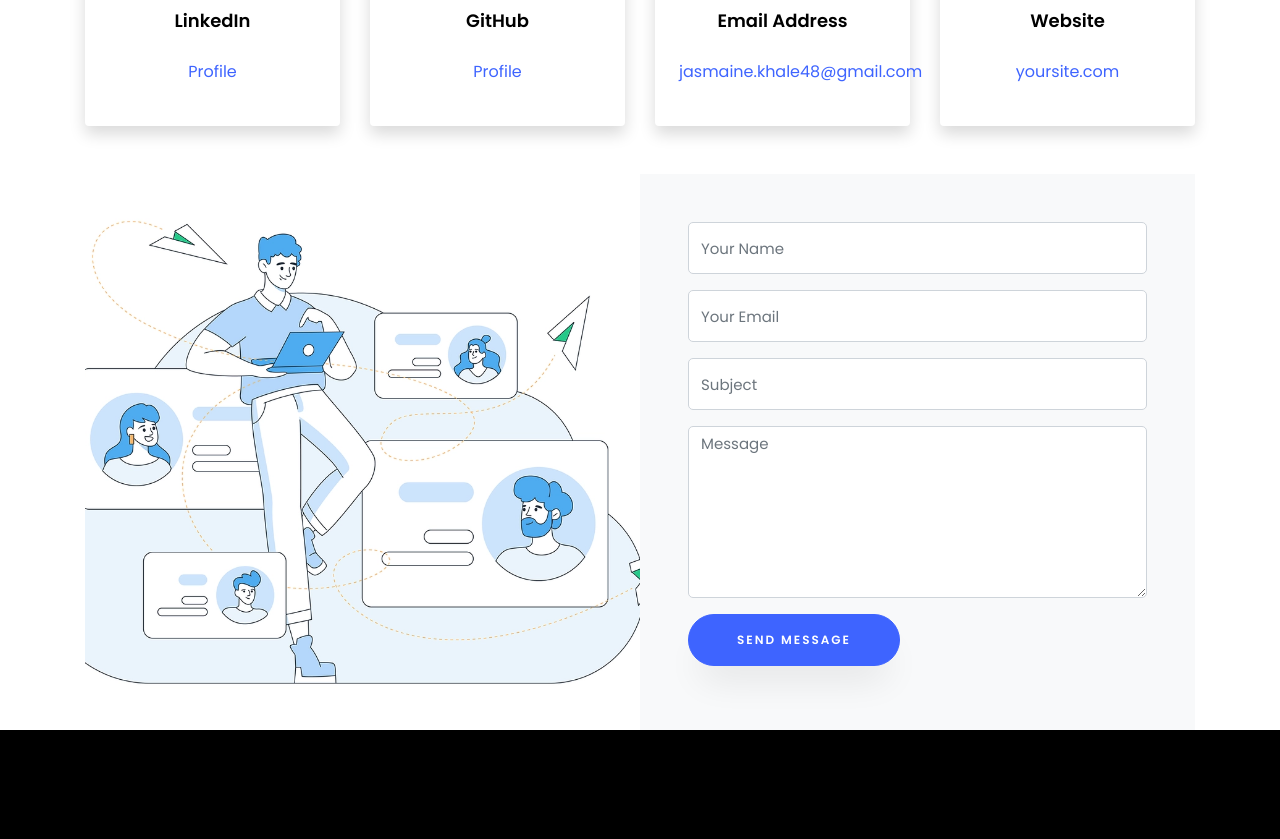
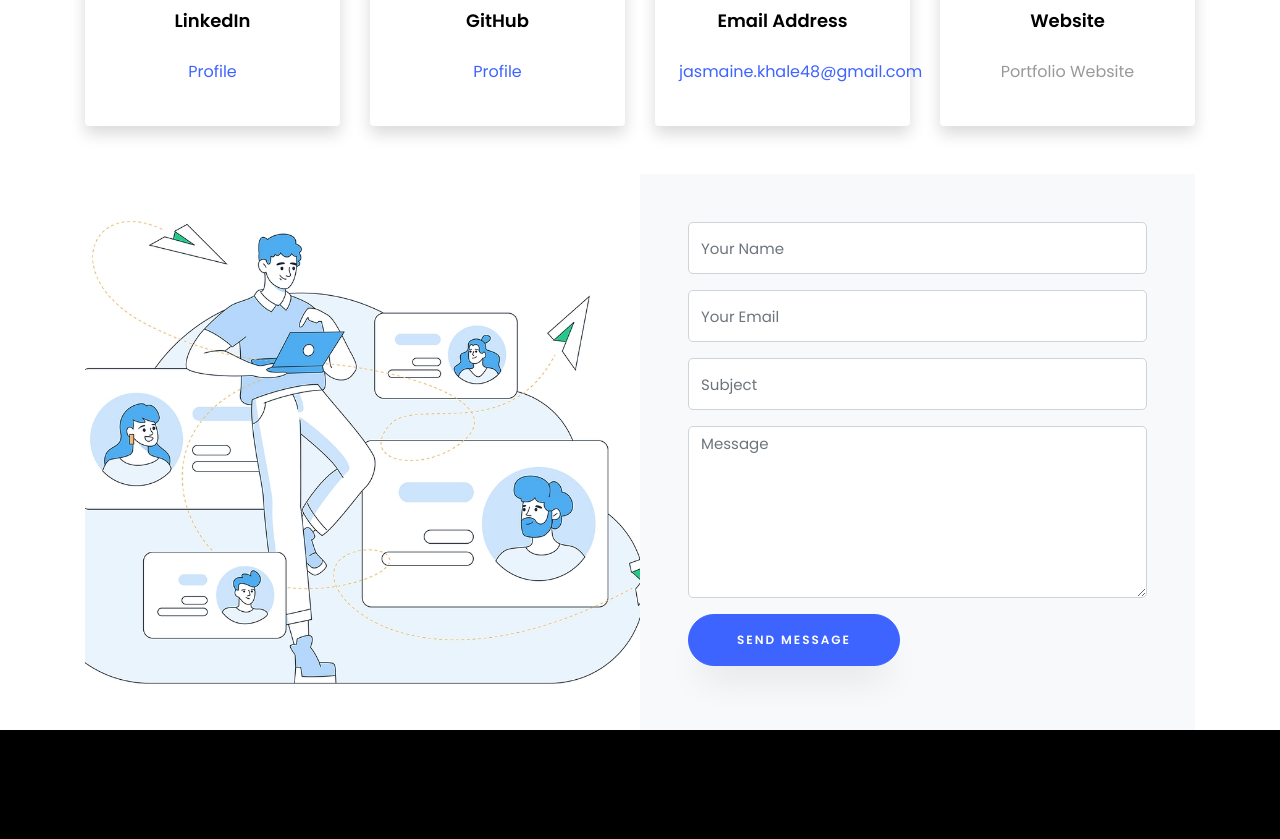
Before and after one commit to adjascently/Jasmaine-Khale, a plain HTML site: page docs/index.html in a window 1280 px wide. Shown: the part 6638-7477 px from the top of the page. Drawn offline with nearby package versions, Linux system fonts and the light colour scheme; files that its build step writes are made by us from their sources; files whose address does not match are found by name; a web font is replaced by a local one.

Commit message:
Update index.html

```diff
--- a/docs/index.html
+++ b/docs/index.html
@@ -566,7 +566,7 @@ PHP, MySQL, ReactJS and data analytics by collaborating and coordinating with fe
           		</div>
           		<div>
 	          		<h3 class="mb-4">Website</h3>
-		            <p><a href="#">yoursite.com</a></p>
+		            <p><a href="https://adjascently.github.io/Jasmaine-Khale/"></a> Portfolio Website</p>
 	            </div>
 	          </div>
           </div>
```
